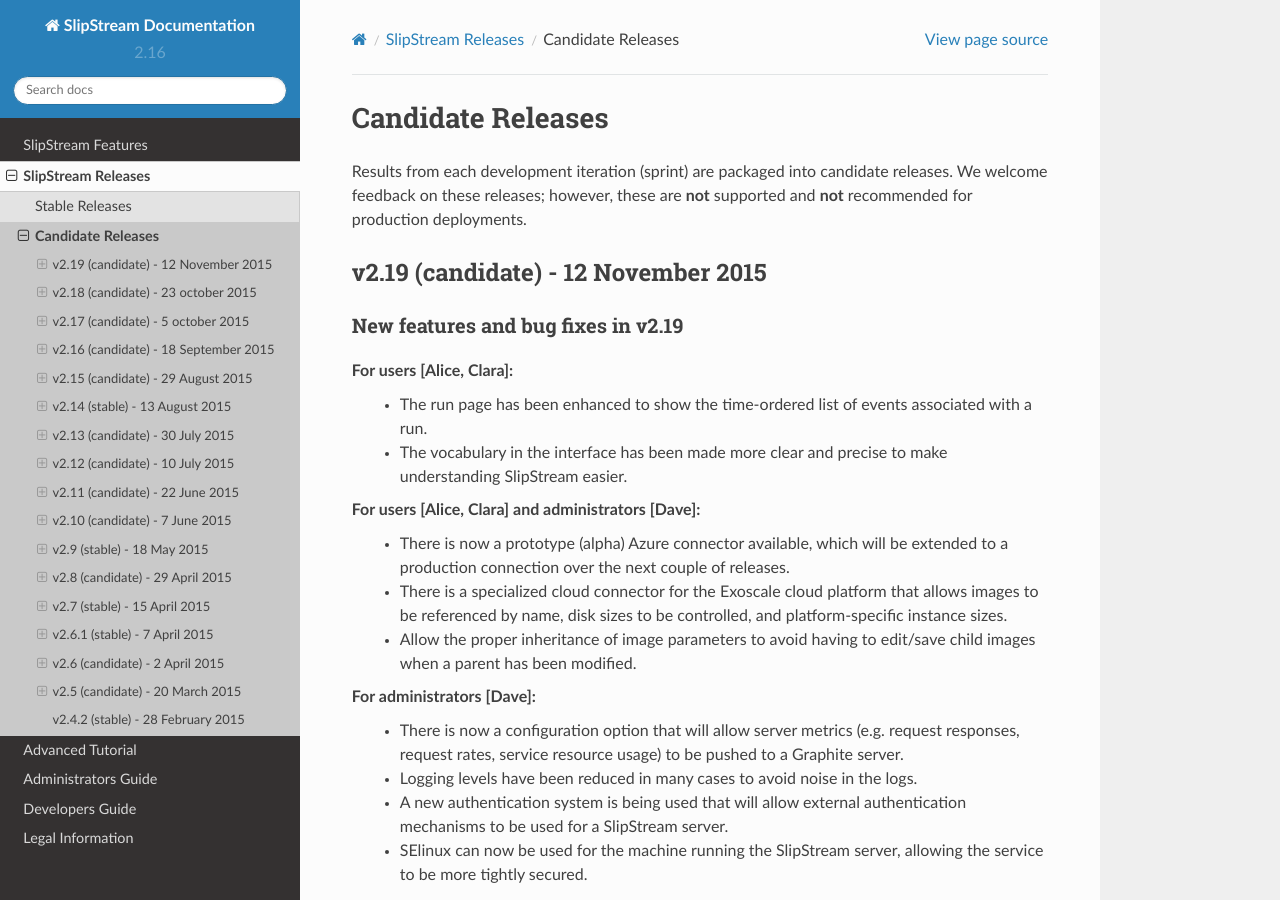
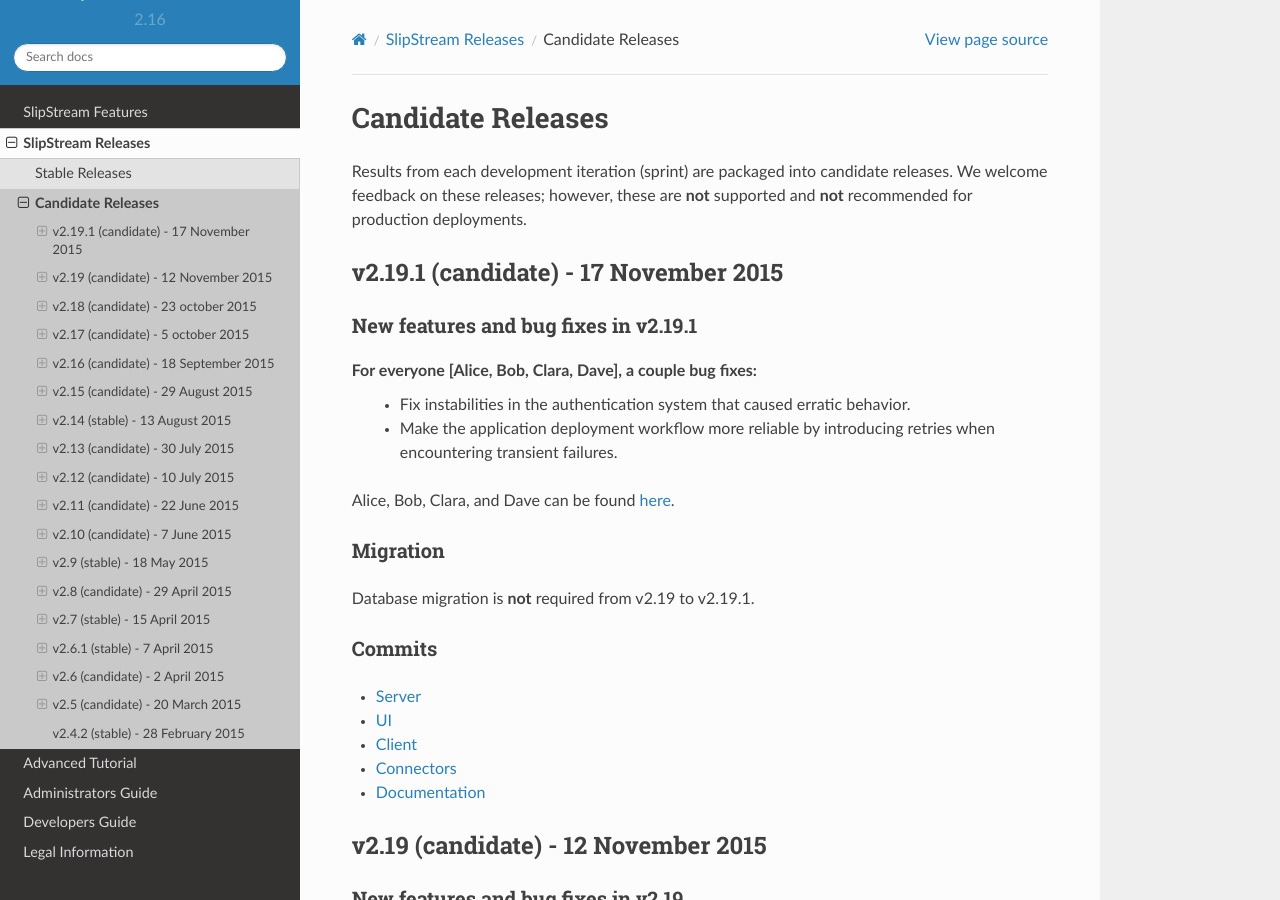
Before and after one commit to slipstream/SlipStreamDocumentation, a Sphinx documentation site: the page built from docs/release_notes/candidate_releases.rst, in a window 1280 px wide and 900 px high. Built offline with Sphinx 7.4.7 and the Read the Docs theme 2.0.0, drawn with Linux system fonts in a browser that asks for light colours.

Commit message:
add release notes for 2.19.1

```diff
--- a/docs/release_notes/candidate_releases.rst
+++ b/docs/release_notes/candidate_releases.rst
@@ -5,6 +5,36 @@
 candidate releases. We welcome feedback on these releases; however,
 these are **not** supported and **not** recommended for production
 deployments.
+
+v2.19.1 (candidate) - 17 November 2015
+--------------------------------------
+
+New features and bug fixes in v2.19.1
+~~~~~~~~~~~~~~~~~~~~~~~~~~~~~~~~~~~~~
+
+For everyone [Alice, Bob, Clara, Dave], a couple bug fixes:
+ - Fix instabilities in the authentication system that caused erratic
+   behavior.
+ - Make the application deployment workflow more reliable by introducing
+   retries when encountering transient failures.
+
+Alice, Bob, Clara, and Dave can be found
+`here <http://sixsq.com/personae/>`_.
+
+Migration
+~~~~~~~~~
+
+Database migration is **not** required from v2.19 to v2.19.1.
+
+Commits
+~~~~~~~
+
+-  `Server <https://github.com/slipstream/SlipStreamServer/compare/v2.19-community...v2.19.1-community>`__
+-  `UI <https://github.com/slipstream/SlipStreamUI/compare/v2.19-community...v2.19.1-community>`__
+-  `Client <https://github.com/slipstream/SlipStreamClient/compare/v2.19-community...v2.19.1-community>`__
+-  `Connectors <https://github.com/slipstream/SlipStreamConnectors/compare/v2.19-community...v2.19.1-community>`__
+-  `Documentation <https://github.com/slipstream/SlipStreamDocumentation/compare/v2.19-community...v2.19.1-community>`__
+
 
 v2.19 (candidate) - 12 November 2015
 ------------------------------------
```
